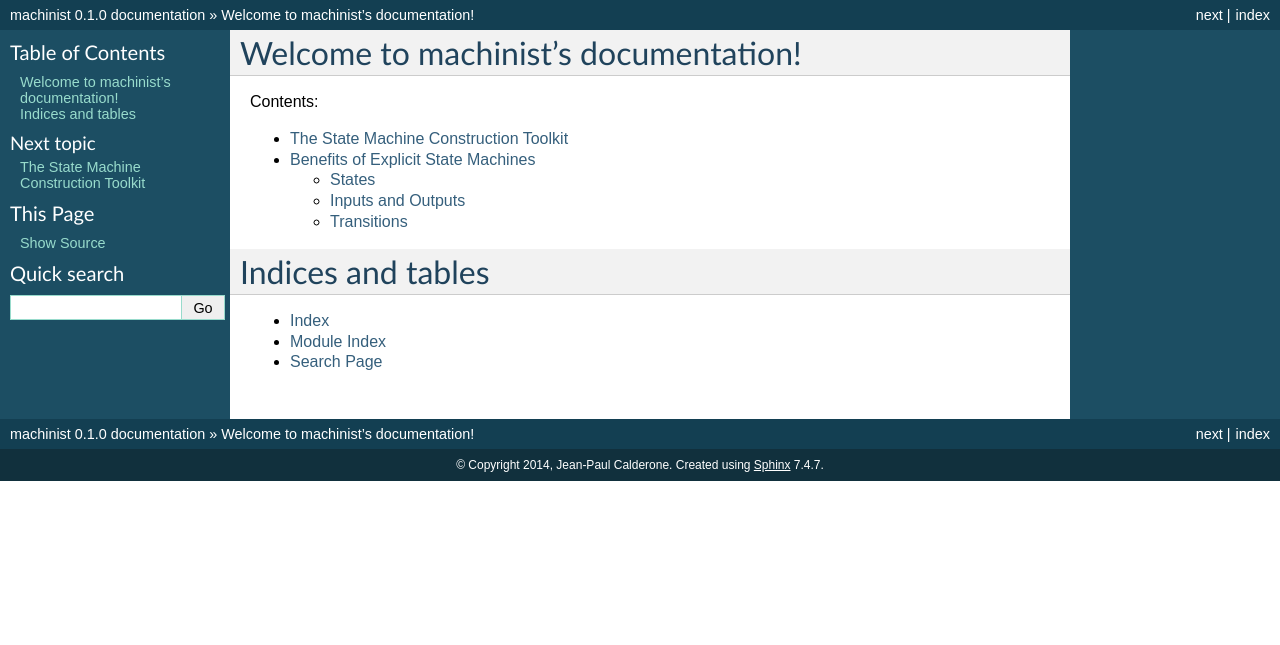
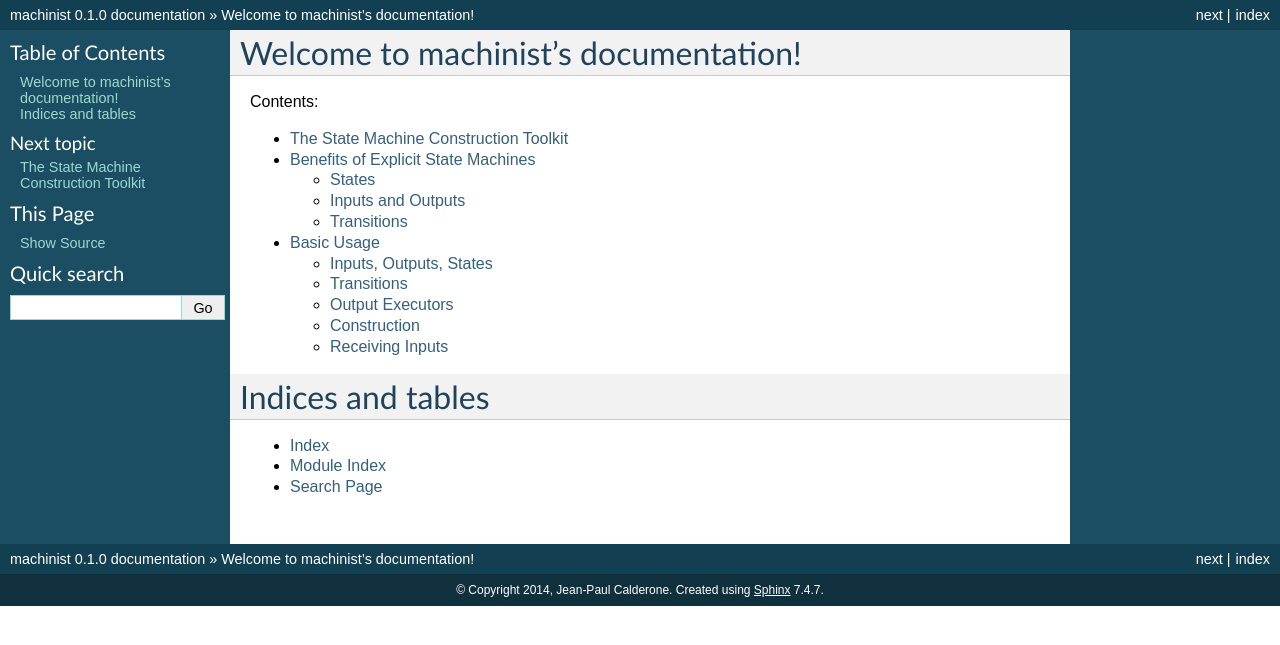
Before and after one commit to ScatterHQ/machinist, a Sphinx documentation site: the page built from doc/index.rst, in a window 1280 px wide. Shown: the top 645 px of the page. Built offline with Sphinx 7.4.7, drawn with Linux system fonts in a browser that asks for light colours; some of the changed lines change nothing that is shown.

Commit message:
Splat out the very minimalist example of constructFiniteStateMachine that I can think of.

```diff
--- /dev/null
+++ b/doc/basics.rst
@@ -0,0 +1,119 @@
+Basic Usage
+===========
+
+State machines are constructed using :py:func:`machinist.constructFiniteStateMachine`.
+
+Inputs, Outputs, States
+-----------------------
+
+Before a machine can be constructed its inputs, outputs, and states must be defined.
+These are all defined using :py:func:`twisted.python.constants`.
+
+.. code-block:: python
+
+   from twisted.python.constants import Names, NamedConstant
+
+   class Input(Names):
+       FARE_PAID = NamedConstant()
+       ARM_UNLOCKED = NamedConstant()
+       ARM_TURNED = NamedConstant()
+       ARM_LOCKED = NamedConstant()
+
+   class Output(Names):
+       ENGAGE_LOCK = NamedConstant()
+       DISENGAGE_LOCK = NamedConstant()
+
+   class State(Names):
+       LOCKED = NamedConstant()
+       UNLOCKED = NamedConstant()
+       ACTIVE = NamedConstant()
+
+
+Transitions
+-----------
+
+Also required is a transition table.
+The transition table is defined using :py:type:`machinist.TransitionTable`.
+:py:type:`TransitionTable` instances are immutable and have several methods for creating new tables including more transitions.
+For example, here is a transition table which defines exactly one transition.
+It defines how the ``FARE_PAID`` input is handled in the ``LOCKED`` state: ``DISENGAGE_LOCK`` is output and the state machine changes to the ``ACTIVE`` state.
+
+.. code-block:: python
+
+   from machinist import TransitionTable
+
+   table = TransitionTable()
+   table = table.addTransition(
+       State.LOCKED, Input.FARE_PAID, [Output.DISENGAGE_LOCK], State.ACTIVE)
+
+One thing to note here is that the ouput is given as a ``list`` of symbols from the output set.
+The output of any transition in Machinist is always a ``list``.
+This simplifies the definition of output symbols in many cases and grants more flexibility in how a machine can react to an input.
+This is discussed in more detail in the next section, `Output Executors`_.
+
+
+Output Executors
+----------------
+
+The last thing that must be defined in order to create any state machine using Machinist is an *output executor*.
+In the previous sections we saw how the outputs of a state machine must be defined and how transitions must specify the outputs of each transition.
+The outputs that have been defined so far are only symbols: they can't have any impact on the world.
+This makes them somewhat useless until they are combined with code that knows how to turn an output symbol into an **actual** output.
+This is the output executor's job.
+Machinist provides a helper for writing classes that turn output symbols into side-effects:
+
+.. code-block:: python
+
+   from __future__ import print_function
+   from machinist import MethodSuffixOutputer
+
+   class Outputer(MethodSuffixOutputer):
+       def output_ENGAGE_LOCK(self, engage):
+           print("Engaging the lock.")
+
+       def output_DISENGAGE_LOCK(self, disengage):
+           print("Disengaging the lock.")
+
+When used as the output executor for a state machine, the methods of an instance of this class will be called according to the names of the outputs that are produced.
+That is, when a transition is executed which has :py:obj:`Output.ENGAGE_LOCK` as an output, :py:meth:`output_ENGAGE_LOCK` will be called.
+This lets the application define arbitrary side-effects to associate with outputs.
+In this well-defined way the otherwise rigid, structured, explicit state machine can interact with the messy world.
+
+
+Construction
+------------
+
+Having defined these things it is possible to use :py:func:`constructFiniteStateMachine` to construct the finite state machine.
+
+.. code-block:: python
+
+   from machinist import constructFiniteStateMachine
+
+   turnstile = constructFiniteStateMachine(
+       inputs=Input,
+       outputs=Output,
+       states=State,
+       table=table,
+       initial=State.LOCKED,
+       richInputs={},
+       inputContext={},
+       world=Outputer(),
+   )
+
+
+Apart from the inputs, outputs, states, transition table, and output executor, the only other argument to pay attention to in this call right now is *initial*.
+This defines the state that the state machine is in immediately after :py:func:`constructFiniteStateMachine` returns.
+
+
+Receiving Inputs
+----------------
+
+Having created a state machine it is now possible to deliver inputs to it.
+The simplest way to do this is to pass input symbols to the :py:attr:`receive` method:
+
+.. code-block:: python
+
+   turnstile.receive(TurnstileInput.FARE_PAID)
+   turnstile.receive(TurnstileInput.ARM_UNLOCKED)
+   turnstile.receive(TurnstileInput.ARM_TURNED)
+   turnstile.receive(TurnstileInput.ARM_LOCKED)
--- a/doc/index.rst
+++ b/doc/index.rst
@@ -12,6 +12,7 @@
    :maxdepth: 2
 
    introduction
+   basics
 
 
 Indices and tables
```
